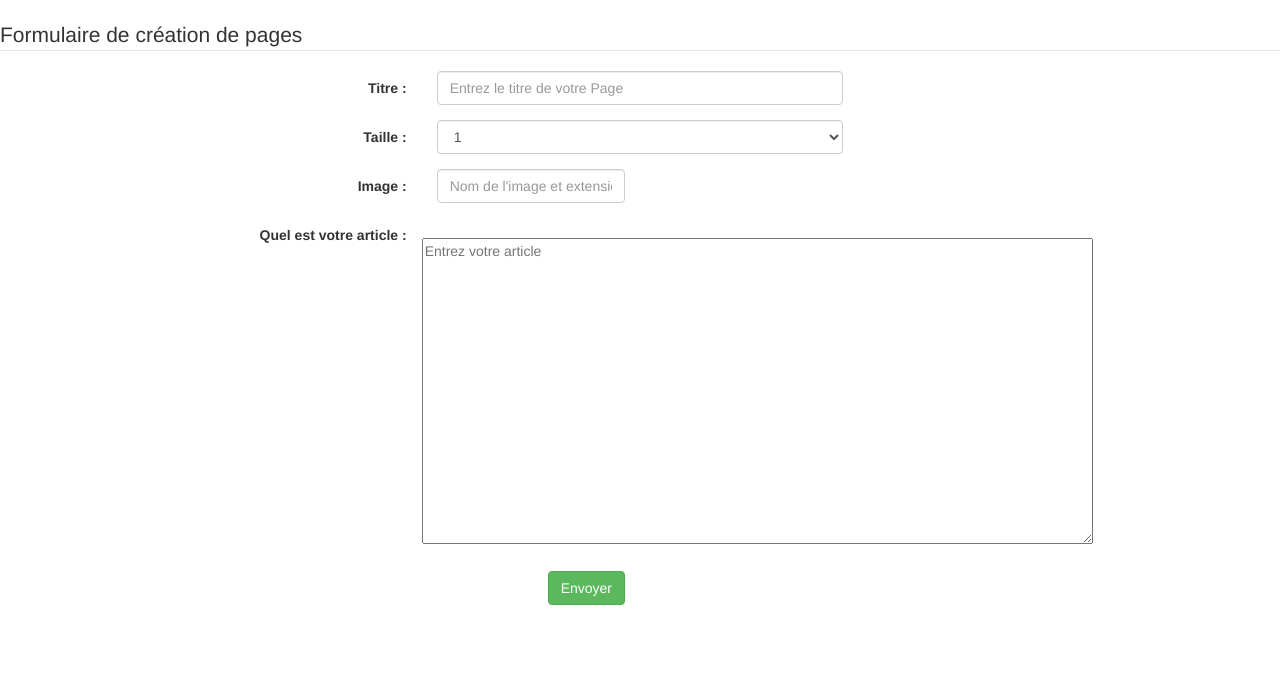
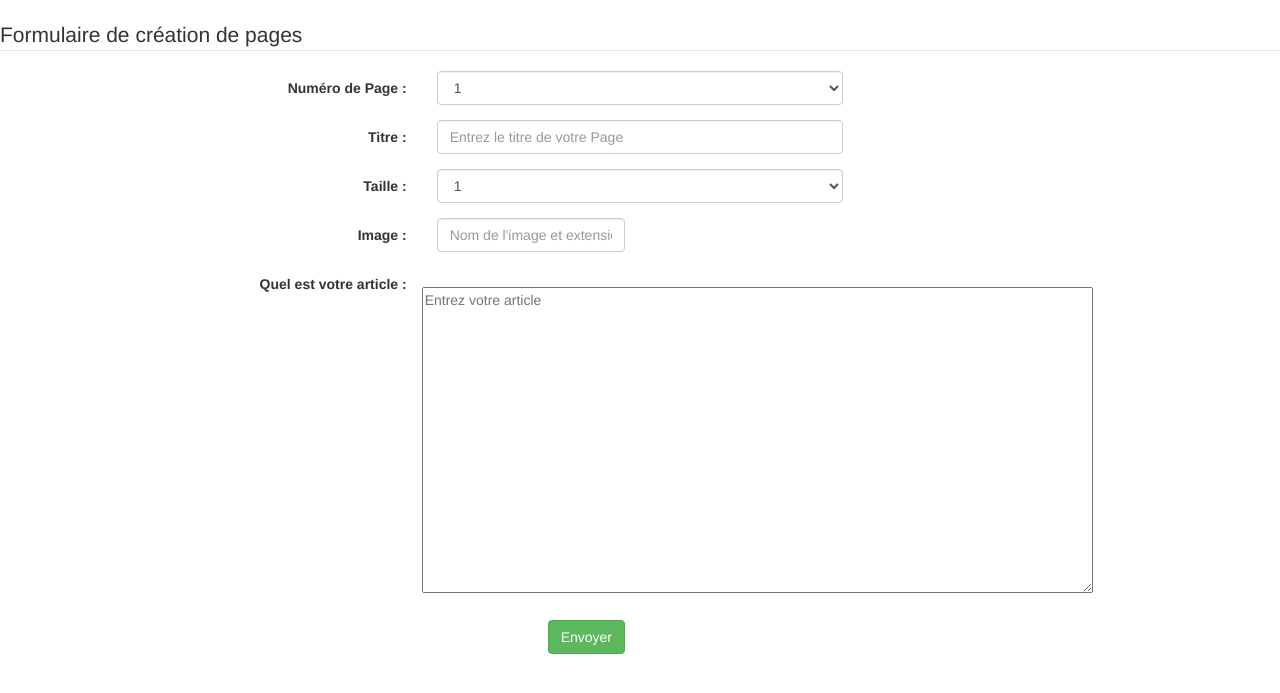
Before and after one commit to hezanathos/PythonPublisher, a Flask app: page /formulaire in a window 1280 px wide. Shown: the part 52-745 px from the top of the page. Run offline with Flask 2, Linux system fonts and the light colour scheme; some libraries are stand-ins or nearby versions.

Commit message:
Update the server

```diff
--- a/server.py
+++ b/server.py
@@ -5,11 +5,11 @@ from flaskext.mysql import MySQL
 from flask import flash,make_response,session,redirect,url_for
 from flask import render_template
 from inscriptionDAO import *
+from formDAO import *
 
 import sys
 import os
 import connexionDAO
-import formDAO
 import pageDAO
 
 
@@ -49,7 +49,7 @@ def Connexion():
 
 @app.route('/inscription',methods=['GET','POST'])
 def Inscriptions():
-	var=session.get('pseudo')
+	user_name=session.get('pseudo')
 	title="Inscription"
 	if request.method == 'POST':
 		params = {
@@ -79,20 +79,23 @@ def Formulaire():
 	title= "Formulaire"
 	if request.method == 'POST':
 		params = {
+		'_numero_page' : request.form['numero_page'],
+		'_titre' : request.form['titre'],
+		'_taille_titre' : request.form['taille_titre'],
+		'_chemin_image' : request.form['chemin_image'],
 		'_article' : request.form['article'],
-		'_titre' : request.form['titre'],
-		'_chemin_image' : request.form['chemin_image'],
-		'_taille_titre' : request.form['taille_titre'],
-		'_numero_page' : request.form['numero_page'],
 		'_user_mail' : request.form['user_mail'],
 		}
-		if formDAO.formulaire(params):
-			session['pseudo']=mail
+
+		print(request.form['numero_page'],file=sys.stderr)
+
+		if formulaire(params):
+			#session['pseudo']=mail
 			flash('Formulaire complet')
 			#return ('OK')
 			session['pseudo'] =user_mail
 			#flash('Formulaire complet')
-			return redirect('/')
+			#return redirect('/')
 		else:
 			flash('Formulaire non complet')
 			return render_template('formulaire.html',pseudo=user_mail,title=title)
--- a/templates/formulaire.html
+++ b/templates/formulaire.html
@@ -7,6 +7,17 @@
     <fieldset>
     <!-- Form Name -->
     <legend>Formulaire de création de pages</legend>
+    <!-- Select Basic -->
+    <div class="form-group">
+      <label class="col-md-4 control-label" for="numero_page">Numéro de Page : </label>
+      <div class="col-md-4">
+        <select name="numero_page" class="form-control" required>
+          <option value="1">1</option>
+          <option value="2">2</option>
+          <option value="3">3</option>
+        </select>
+      </div>
+    </div>
     <!-- Text input-->
     <div class="form-group">
         <label class="col-md-4 control-label" for="titre">Titre : </label>
@@ -28,6 +39,7 @@
         </select>
       </div>
     </div>
+
     <!-- Text input-->
     <div class="form-group">
         <label class="col-md-4 control-label" for="image">Image :</label>
```
Also changed, not shown: formDAO.py (+3 -5 lines).
